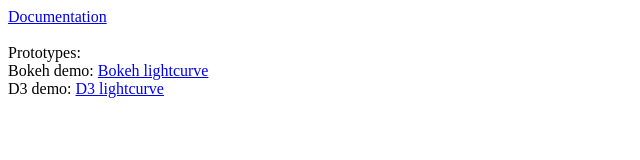
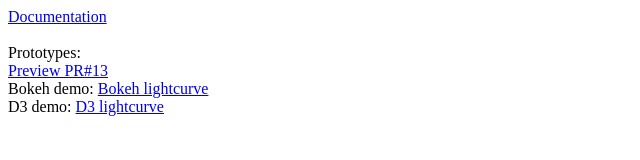
Before and after one commit to esg-epfl-apc/astrojsvis, a plain HTML site: page index.html in a window 1280 px wide. Shown: the whole page, without its empty margins (0-640 px from the left). Drawn offline with Linux system fonts and the light colour scheme.

Commit message:
Added preview link

```diff
--- a/index.html
+++ b/index.html
@@ -7,6 +7,7 @@
         <br><br>
         Prototypes:
         <div id="previews">
+<a href="https://esg-epfl-apc.github.io/astrojsvis/pr-preview/pr-13/">Preview PR#13</a><br>
             Bokeh demo: <a href="https://esg-epfl-apc.github.io/astrojsvis/manual-preview-pr/pr-5/lc_demo.html">Bokeh lightcurve</a><br>
             D3 demo: <a href="https://esg-epfl-apc.github.io/astrojsvis/manual-preview-pr/pr-6/demo.html">D3 lightcurve</a><br>
         </div>
```
